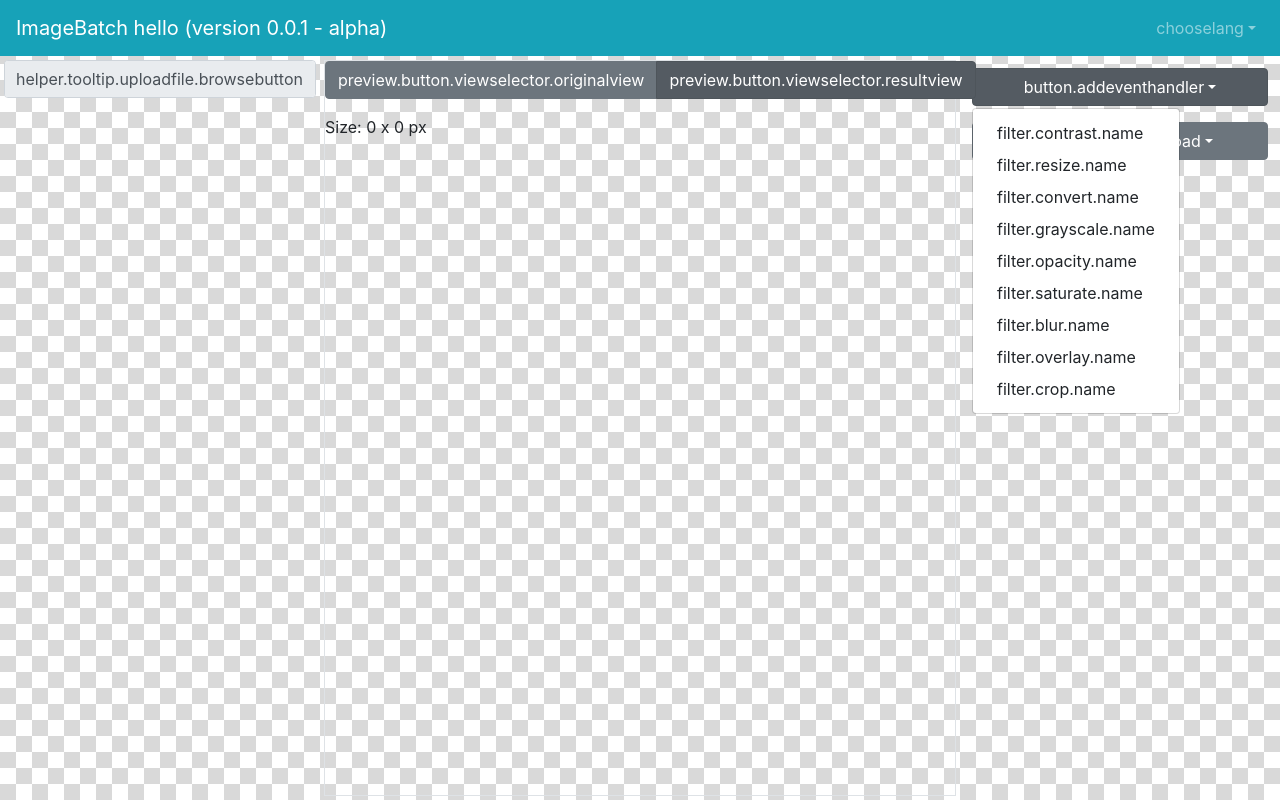
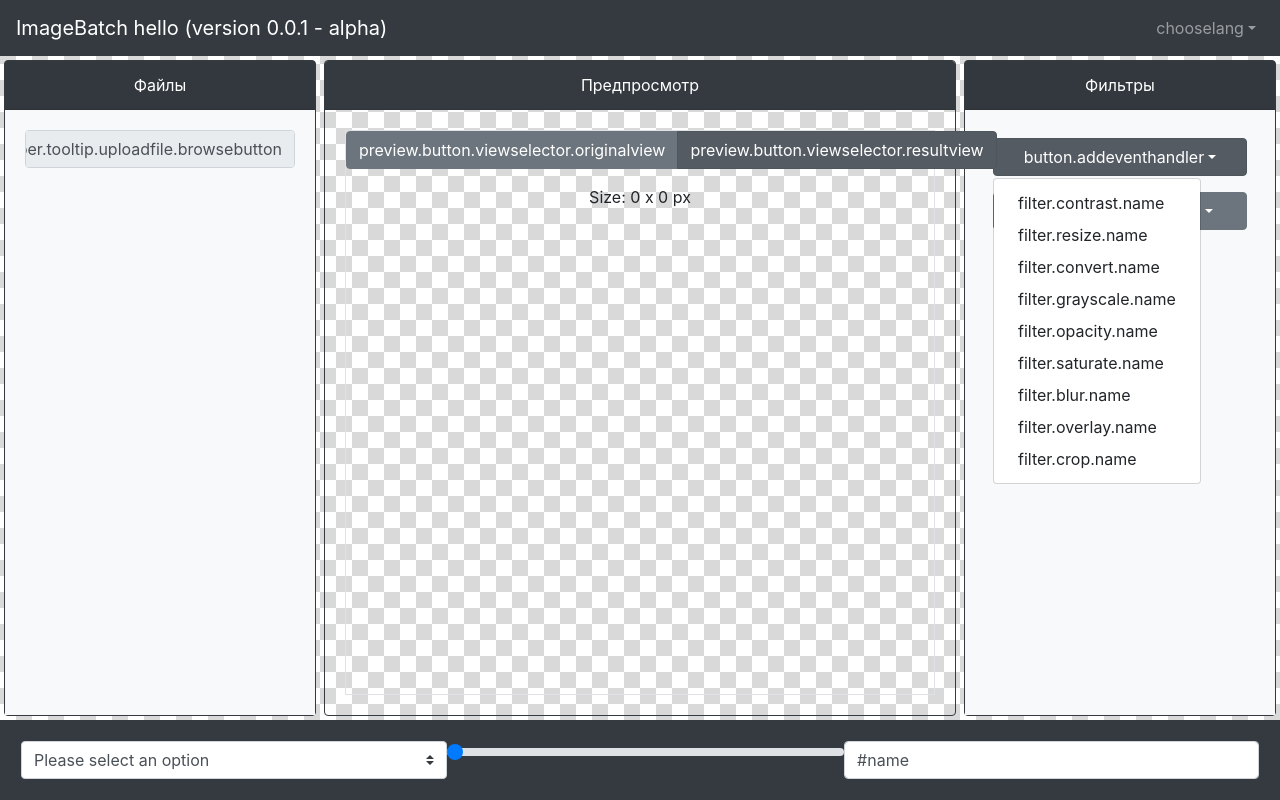
Before and after one commit to olegbarabanov/tinyibp, a Vue app: page / in a window 1280 px wide. Both pictures are taken after a click on the button "button.addeventhandler". Built offline with nearby package versions, Linux system fonts and the light colour scheme.

Commit message:
Переработан внешний вид и компоновка

```diff
--- a/src/App.vue
+++ b/src/App.vue
@@ -5,7 +5,7 @@
     <b-container fluid class="vh-100 p-0 d-flex flex-column">
       <b-row no-gutters>
         <b-col>
-          <b-navbar toggleable="lg" type="dark" variant="info">
+          <b-navbar toggleable="lg"  type="dark" variant="dark">
             <b-navbar-brand href="#"
               >ImageBatch {{ $t("hello") }} (version 0.0.1 - alpha)</b-navbar-brand
             >
@@ -38,77 +38,12 @@
         </b-col>
 
         <b-col md="3" class="mh-100 p-1">
-          <div class="d-flex flex-column mh-100">
-            <b-dropdown block :text="$t('button.addeventhandler')" class="m-2">
-              <b-dropdown-item
-                v-for="filter in registeredFilters"
-                v-bind:key="filter"
-                v-on:click="initFilter(filter)"
-                >{{
-                  $t(`filter.${filter}.name`)
-                }}</b-dropdown-item
-              >
-            </b-dropdown>
-
-            <draggable
-              tag="div"
-              :list="filterMaps"
-              class="list-group overflow-auto"
-              handle=".handle"
-            >
-              <b-card
-                no-body
-                v-for="(filter, index) in filterMaps"
-                :key="index"
-              >
-                <b-card-header
-                  header-tag="header"
-                  class="handle"
-                  header-bg-variant="gradient-dark"
-                  :title="$t('helper.tooltip.draggable')"
-                >
-                  <b-row align-v="center" class="flex-nowrap">
-                    <b-col cols="3">
-                      <b-button
-                        class="m-1 p-1"
-                        v-b-tooltip
-                        size="sm"
-                        :title="$t('helper.tooltip.draggable')"
-                        >{{ index + 1 }}
-                      </b-button></b-col
-                    >
-                    <b-col cols="6">{{
-                      $t(`filter.${filter.name}.name`)
-                    }}</b-col>
-                    <b-col cols="3">
-                      <b-button
-                        aria-label="Close"
-                        v-on:click="$store.commit('removeFilter', index)"
-                        class="close"
-                      >
-                        <span aria-hidden="true">&times;</span>
-                      </b-button>
-                    </b-col>
-                  </b-row>
-                </b-card-header>
-                <b-card-body>
-                  <component
-                    v-bind:settings="filter"
-                    v-bind:is="filter.name.charAt(0).toUpperCase() + filter.name.slice(1) + 'Filter'"
-                  ></component>
-                </b-card-body>
-              </b-card>
-            </draggable>
-            <b-dropdown block :text="$t('button.event.download')" class="m-2">
-              <b-dropdown-item v-on:click="$store.dispatch('downloadImages')"
-                >Скачать все файлы</b-dropdown-item
-              >
-              <b-dropdown-item
-                v-on:click="$store.dispatch('downloadImages', 'zip')"
-                >Скачать как ZIP</b-dropdown-item
-              >
-            </b-dropdown>
-          </div>
+          <filter-list></filter-list>
+        </b-col>
+      </b-row>
+      <b-row align-v="stretch" no-gutters >
+        <b-col md="12">
+          <download></download>
         </b-col>
       </b-row>
     </b-container>
@@ -117,44 +52,26 @@
 
 <script lang="ts">
 import Vue from "vue";
-import { mapState, mapActions } from "vuex";
-import draggable from "vuedraggable";
 import previewCanvas from "./components/PreviewCanvas.vue";
 import appendFile from "./components/AppendFile.vue";
+import filterList from "./components/FilterList.vue";
+import download from "./components/Download.vue";
 
 export default Vue.extend({
   name: "App",
   components: {
-    draggable,
     previewCanvas,
     appendFile,
-  },
-  methods: {
-    ...mapActions(["initFilter"]),
+    filterList,
+    download
   },
   computed: {
-    ...mapState(["registeredFilters"]),
-    filterMaps: {
-      get() {
-        return this.$store.state.filterMaps;
-      },
-      set() {
-        this.$store.dispatch("setFilter");
-      },
-    },
     supportLangs() {
       return Object.keys(this.$i18n.messages);
     },
   },
   data: function () {
     return {
-      filters: [],
-      handlers: [
-        {
-          name: "test",
-          component: "component",
-        },
-      ],
     };
   },
 });
--- a/src/components/AppendFile.vue
+++ b/src/components/AppendFile.vue
@@ -1,6 +1,14 @@
 <i18n src="../common/locales.json"></i18n>
 
 <template>
+  <b-card
+    bg-variant="dark"
+    header-text-variant="white"
+    header="Файлы"
+    class="h-100 text-center"
+    border-variant="dark"
+    body-bg-variant="light"
+  >
     <b-form @submit.stop.prevent class="mh-100 d-flex flex-column">
       <b-form-file
         v-model="fileList"
@@ -32,6 +40,7 @@
         </b-list-group-item>
       </b-list-group>
     </b-form>
+  </b-card>
 </template>
 
 <script lang="ts">
--- a/src/components/Download.vue
+++ b/src/components/Download.vue
@@ -1,31 +1,23 @@
 <i18n src="../common/locales.json"></i18n>
 
 <template>
-  <div>
-    <b-dropdown id="dropdown-form" text="Dropdown with form" ref="dropdown" class="m-2">
-      <b-dropdown-form>
-        <b-form-group label="Формат" label-for="dropdown-form-email" @submit.stop.prevent>
-          <b-form-input
-            id="dropdown-form-email"
-            size="sm"
-            placeholder="email@example.com"
-          ></b-form-input>
-        </b-form-group>
+  <b-card
+    bg-variant="dark"
+    class="h-100 text-center rounded-0"
+    border-variant="dark"
+  >
 
-        <b-form-group label="Password" label-for="dropdown-form-password">
-          <b-form-input
-            id="dropdown-form-password"
-            type="password"
-            size="sm"
-            placeholder="Password"
-          ></b-form-input>
-        </b-form-group>
-
-        <b-form-checkbox class="mb-3">Remember me</b-form-checkbox>
-        <b-button variant="primary" size="sm" @click="onClick">Sign In</b-button>
-      </b-dropdown-form>
-    </b-dropdown>
-  </div>
+  <b-form @submit.stop.prevent class="mh-100 d-flex flex-row">
+    <b-form-select v-model="selected" :options="options"></b-form-select>
+    <b-form-input id="range-2" v-model="quality" type="range" min="1" max="100" step="1"></b-form-input>
+    <b-form-input
+      id="input-live"
+      v-model="pattern"
+      placeholder="Enter your pattern"
+      trim
+    ></b-form-input>
+  </b-form>
+  </b-card>
 </template>
 
 <script lang="ts">
@@ -33,20 +25,18 @@ import Vue from "vue";
 
 export default Vue.extend({
   data() {
-    return {
-      fileList: [] as Array<File>,
-    };
-  },
-  watch: {
-    fileList: function (newFileList: Array<File>) {
-      newFileList.forEach((file: File) => this.$store.commit("setFile", file));
-      (this.$refs["form-file"] as any).reset();
-    },
-  },
-  computed: {
-    globalFileList: function () {
-      return this.$store.state.fileList;
-    },
-  },
+      return {
+        selected: null,
+        quality: 1,
+        pattern: "#name",
+        options: [
+          { value: null, text: 'Please select an option' },
+          { value: 'a', text: 'This is First option' },
+          { value: 'b', text: 'Selected Option' },
+          { value: { C: '3PO' }, text: 'This is an option with object value' },
+          { value: 'd', text: 'This one is disabled', disabled: true }
+        ]
+      }
+  }
 });
 </script>
--- /dev/null
+++ b/src/components/FilterList.vue
@@ -0,0 +1,113 @@
+<i18n src="../common/locales.json"></i18n>
+
+<template>
+  <b-card
+    bg-variant="dark"
+    header-text-variant="white"
+    header="Фильтры"
+    class="h-100 text-center"
+    border-variant="dark"
+    body-bg-variant="light"
+  >
+    <div class="d-flex flex-column mh-100">
+      <b-dropdown block :text="$t('button.addeventhandler')" class="m-2">
+        <b-dropdown-item
+          v-for="filter in registeredFilters"
+          v-bind:key="filter"
+          v-on:click="initFilter(filter)"
+          >{{ $t(`filter.${filter}.name`) }}</b-dropdown-item
+        >
+      </b-dropdown>
+
+      <draggable
+        tag="div"
+        :list="filterMaps"
+        class="list-group overflow-auto"
+        handle=".handle"
+      >
+        <b-card no-body v-for="(filter, index) in filterMaps" :key="index">
+          <b-card-header
+            header-tag="header"
+            class="handle"
+            header-bg-variant="gradient-dark"
+            :title="$t('helper.tooltip.draggable')"
+          >
+            <b-row align-v="center" class="flex-nowrap">
+              <b-col cols="3">
+                <b-button
+                  class="m-1 p-1"
+                  v-b-tooltip
+                  size="sm"
+                  :title="$t('helper.tooltip.draggable')"
+                  >{{ index + 1 }}
+                </b-button></b-col
+              >
+              <b-col cols="6">{{ $t(`filter.${filter.name}.name`) }}</b-col>
+              <b-col cols="3">
+                <b-button
+                  aria-label="Close"
+                  v-on:click="$store.commit('removeFilter', index)"
+                  class="close"
+                >
+                  <span aria-hidden="true">&times;</span>
+                </b-button>
+              </b-col>
+            </b-row>
+          </b-card-header>
+          <b-card-body>
+            <component
+              v-bind:settings="filter"
+              v-bind:is="
+                filter.name.charAt(0).toUpperCase() +
+                filter.name.slice(1) +
+                'Filter'
+              "
+            ></component>
+          </b-card-body>
+        </b-card>
+      </draggable>
+      <b-dropdown block :text="$t('button.event.download')" class="m-2">
+        <b-dropdown-item v-on:click="$store.dispatch('downloadImages')"
+          >Скачать все файлы</b-dropdown-item
+        >
+        <b-dropdown-item v-on:click="$store.dispatch('downloadImages', 'zip')"
+          >Скачать как ZIP</b-dropdown-item
+        >
+      </b-dropdown>
+    </div>
+  </b-card>
+</template>
+
+<script lang="ts">
+import Vue from "vue";
+import { mapState, mapActions } from "vuex";
+import draggable from "vuedraggable";
+
+export default Vue.extend({
+  components: {
+    draggable,
+  },
+  methods: {
+    ...mapActions(["initFilter"]),
+  },
+  computed: {
+    ...mapState(["registeredFilters"]),
+    filterMaps: {
+      get() {
+        return this.$store.state.filterMaps;
+      },
+      set() {
+        this.$store.dispatch("setFilter");
+      },
+    },
+    supportLangs() {
+      return Object.keys(this.$i18n.messages);
+    },
+  },
+  data: function () {
+    return {
+      filters: [],
+    };
+  },
+});
+</script>
--- a/src/components/PreviewCanvas.vue
+++ b/src/components/PreviewCanvas.vue
@@ -1,6 +1,14 @@
 <i18n src="../common/locales.json"></i18n>
 
 <template>
+  <b-card
+    bg-variant="transparent"
+    header-bg-variant="dark"
+    header-text-variant="white"
+    header="Предпросмотр"
+    class="h-100 text-center"
+    border-variant="dark"
+  >
   <div class="h-100 d-flex flex-column border border-left border-right">
     <b-form-group v-slot="{ ariaDescribedby }">
       <b-form-radio-group
@@ -17,6 +25,7 @@
       <canvas class="mw-100 mh-100" id="canvas" ref="canvas" :width="width" :height="height" />
     </b-overlay>
   </div>
+  </b-card>
 </template>
 
 <script lang="ts">
```
Lines whose indentation alone changed are shown as unchanged.
